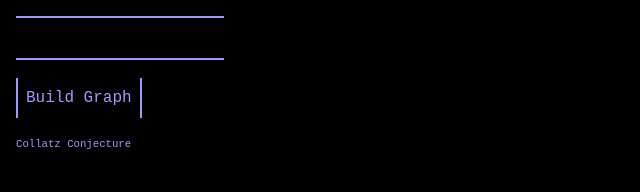
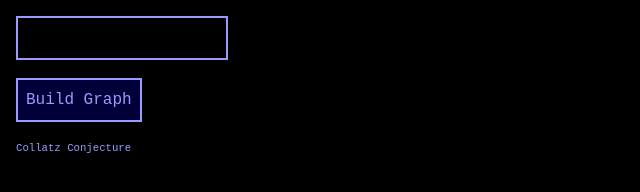
Before and after one commit to blodsvorr/Collatz_Conjecture, a plain HTML site: page index.html in a window 1280 px wide. Shown: the whole page, without its empty margins (0-640 px from the left). Drawn offline with Linux system fonts and the light colour scheme.

Commit message:
Update style.css

```diff
--- a/style.css
+++ b/style.css
@@ -26,14 +26,15 @@ div {
 #in {
   padding: 0.5em ;
   border: 2px #9c9aff solid ;
-  border-style: solid none ;
+  border-style: solid ;
   font-size: 12pt;
   width: 12em;
 }
 
 #button {
+  background: #010038;
   padding: 0.5em;
   border: 2px #9c9aff solid;
-  border-style: none solid ;
+  border-style: solid ;
   font-size: 12pt;
 }
```
